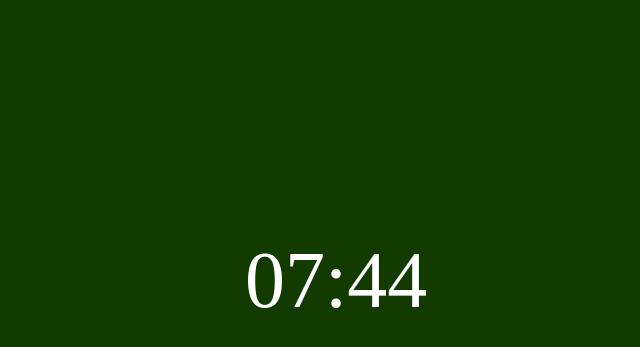
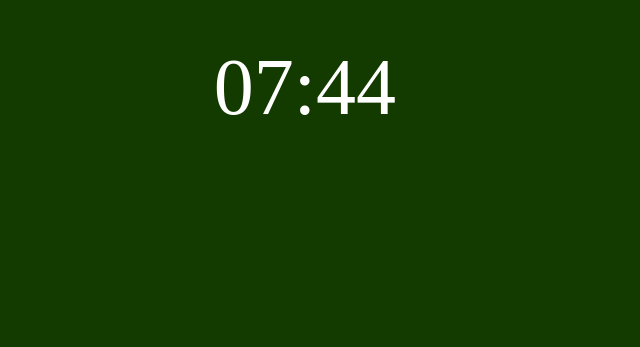
Before and after one commit to joelbitar/sovklocka, a plain HTML site: page index.html in a window 1280 px wide. Shown: the part 271-618 px from the top of the page, without its empty margins (380-1020 px from the left). Drawn offline with Linux system fonts and the light colour scheme.

Commit message:
feat(style): Styling

```diff
--- a/style.css
+++ b/style.css
@@ -1,8 +1,6 @@
 .container {
   font-size: 80px;
-  margin: 25px;
-  width: 100%;
-  height: 50%;
+  width: 99%;
 }
 
 .clock {
@@ -10,5 +8,5 @@
   width: 1em;
   height: 1em;
   /* Center horizontally*/
-  margin: 40% auto;
+  margin: 25% auto;
 }
```
